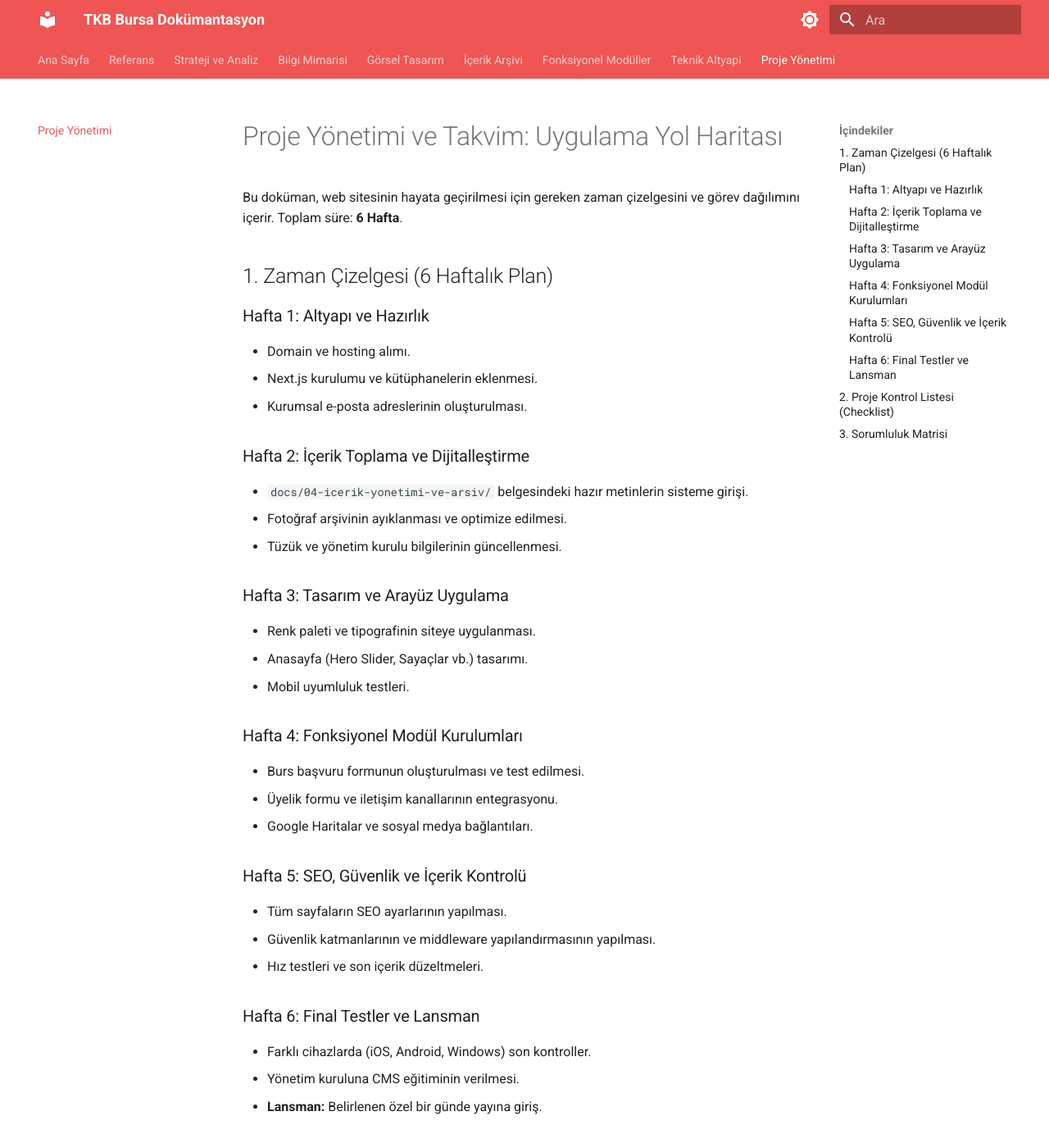
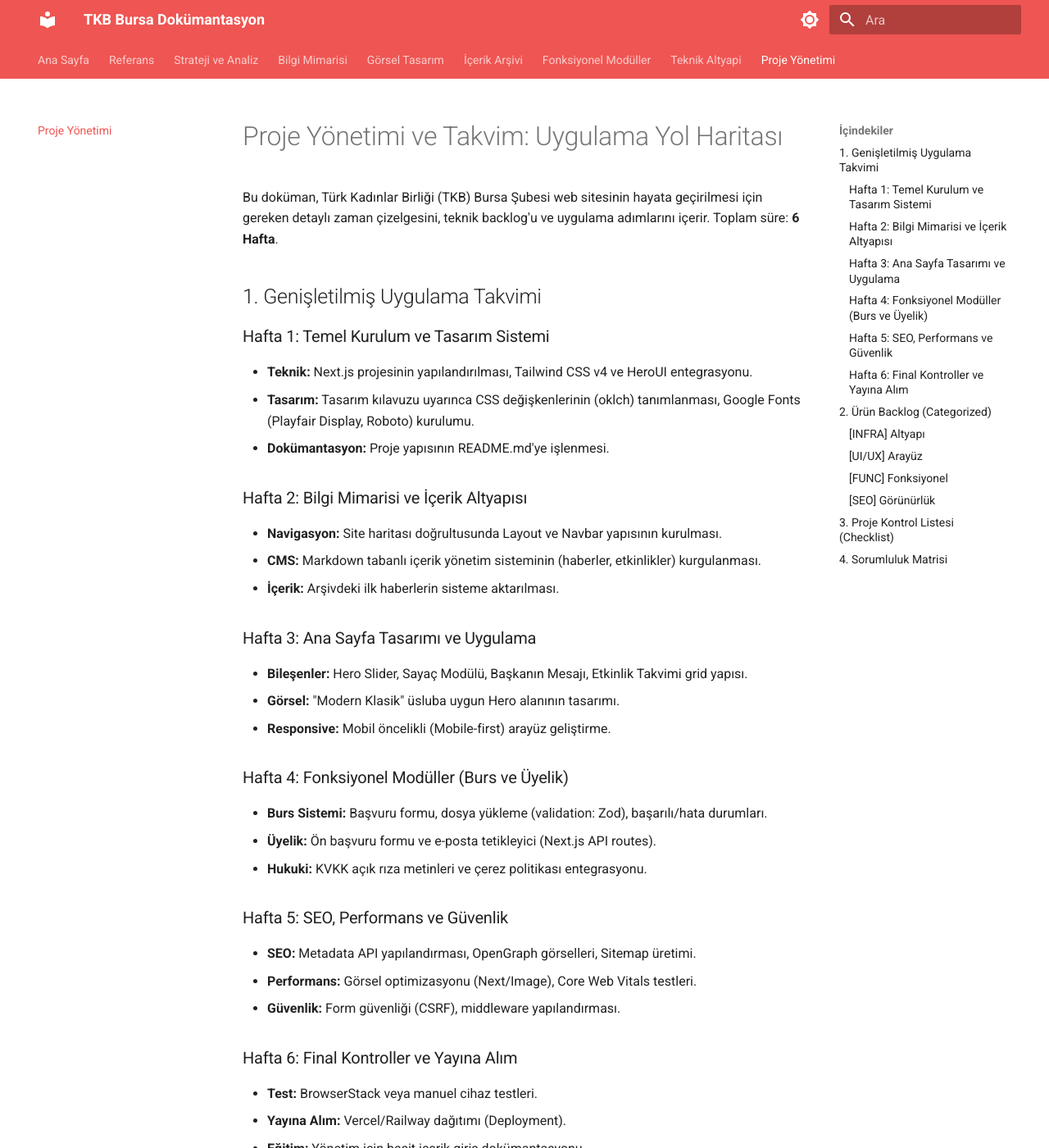
Before and after one commit to mehmetor/tkb-bursa, an MkDocs documentation site: the page built from docs/content/07-proje-yonetimi-ve-takvim/uygulama-takvimi.md, in a window 1280 px wide and 1400 px high. Shown: the whole window at 82% size. Built offline with MkDocs 1.6.1 and Material for MkDocs 9.7.7, drawn with Linux system fonts in a browser that asks for light colours; some of the changed text lies outside the part shown.

Commit message:
docs: revamp application timeline with detailed project roadmap, expanded tasks, and categorized backlog for TKB Bursa website

```diff
--- a/docs/content/07-proje-yonetimi-ve-takvim/uygulama-takvimi.md
+++ b/docs/content/07-proje-yonetimi-ve-takvim/uygulama-takvimi.md
@@ -1,40 +1,65 @@
 # Proje Yönetimi ve Takvim: Uygulama Yol Haritası
 
-Bu doküman, web sitesinin hayata geçirilmesi için gereken zaman çizelgesini ve görev dağılımını içerir. Toplam süre: **6 Hafta**.
+Bu doküman, Türk Kadınlar Birliği (TKB) Bursa Şubesi web sitesinin hayata geçirilmesi için gereken detaylı zaman çizelgesini, teknik backlog'u ve uygulama adımlarını içerir. Toplam süre: **6 Hafta**.
 
-## 1. Zaman Çizelgesi (6 Haftalık Plan)
+## 1. Genişletilmiş Uygulama Takvimi
 
-### Hafta 1: Altyapı ve Hazırlık
-*   Domain ve hosting alımı.
-*   Next.js kurulumu ve kütüphanelerin eklenmesi.
-*   Kurumsal e-posta adreslerinin oluşturulması.
+### Hafta 1: Temel Kurulum ve Tasarım Sistemi
+- **Teknik:** Next.js projesinin yapılandırılması, Tailwind CSS v4 ve HeroUI entegrasyonu.
+- **Tasarım:** Tasarım kılavuzu uyarınca CSS değişkenlerinin (oklch) tanımlanması, Google Fonts (Playfair Display, Roboto) kurulumu.
+- **Dokümantasyon:** Proje yapısının README.md'ye işlenmesi.
 
-### Hafta 2: İçerik Toplama ve Dijitalleştirme
-*   `docs/04-icerik-yonetimi-ve-arsiv/` belgesindeki hazır metinlerin sisteme girişi.
-*   Fotoğraf arşivinin ayıklanması ve optimize edilmesi.
-*   Tüzük ve yönetim kurulu bilgilerinin güncellenmesi.
+### Hafta 2: Bilgi Mimarisi ve İçerik Altyapısı
+- **Navigasyon:** Site haritası doğrultusunda Layout ve Navbar yapısının kurulması.
+- **CMS:** Markdown tabanlı içerik yönetim sisteminin (haberler, etkinlikler) kurgulanması.
+- **İçerik:** Arşivdeki ilk haberlerin sisteme aktarılması.
 
-### Hafta 3: Tasarım ve Arayüz Uygulama
-*   Renk paleti ve tipografinin siteye uygulanması.
-*   Anasayfa (Hero Slider, Sayaçlar vb.) tasarımı.
-*   Mobil uyumluluk testleri.
+### Hafta 3: Ana Sayfa Tasarımı ve Uygulama
+- **Bileşenler:** Hero Slider, Sayaç Modülü, Başkanın Mesajı, Etkinlik Takvimi grid yapısı.
+- **Görsel:** "Modern Klasik" üsluba uygun Hero alanının tasarımı.
+- **Responsive:** Mobil öncelikli (Mobile-first) arayüz geliştirme.
 
-### Hafta 4: Fonksiyonel Modül Kurulumları
-*   Burs başvuru formunun oluşturulması ve test edilmesi.
-*   Üyelik formu ve iletişim kanallarının entegrasyonu.
-*   Google Haritalar ve sosyal medya bağlantıları.
+### Hafta 4: Fonksiyonel Modüller (Burs ve Üyelik)
+- **Burs Sistemi:** Başvuru formu, dosya yükleme (validation: Zod), başarılı/hata durumları.
+- **Üyelik:** Ön başvuru formu ve e-posta tetikleyici (Next.js API routes).
+- **Hukuki:** KVKK açık rıza metinleri ve çerez politikası entegrasyonu.
 
-### Hafta 5: SEO, Güvenlik ve İçerik Kontrolü
-*   Tüm sayfaların SEO ayarlarının yapılması.
-*   Güvenlik katmanlarının ve middleware yapılandırmasının yapılması.
-*   Hız testleri ve son içerik düzeltmeleri.
+### Hafta 5: SEO, Performans ve Güvenlik
+- **SEO:** Metadata API yapılandırması, OpenGraph görselleri, Sitemap üretimi.
+- **Performans:** Görsel optimizasyonu (Next/Image), Core Web Vitals testleri.
+- **Güvenlik:** Form güvenliği (CSRF), middleware yapılandırması.
 
-### Hafta 6: Final Testler ve Lansman
-*   Farklı cihazlarda (iOS, Android, Windows) son kontroller.
-*   Yönetim kuruluna CMS eğitiminin verilmesi.
-*   **Lansman:** Belirlenen özel bir günde yayına giriş.
+### Hafta 6: Final Kontroller ve Yayına Alım
+- **Test:** BrowserStack veya manuel cihaz testleri.
+- **Yayına Alım:** Vercel/Railway dağıtımı (Deployment).
+- **Eğitim:** Yönetim için basit içerik giriş dokümantasyonu.
 
-## 2. Proje Kontrol Listesi (Checklist)
+## 2. Ürün Backlog (Categorized)
+
+### [INFRA] Altyapı
+- [x] Next.js + Tailwind v4 + HeroUI Setup
+- [x] Font & Color Token Configuration
+- [ ] Markdown Content Fetching Logic
+
+### [UI/UX] Arayüz
+- [x] Global Layout & Navigation
+- [x] Home Page: Hero Section
+- [x] Home Page: Counter Module
+- [x] Home Page: News/Events Feed
+- [ ] Interaktif Tarihçe (Zaman Tüneli)
+
+### [FUNC] Fonksiyonel
+- [ ] Burs Başvuru Portalı ve Form Validasyonu
+- [ ] Üyelik Ön Başvuru Formu
+- [ ] İletişim Formu & Google Maps Entegrasyonu
+- [ ] E-Bülten Kayıt (Mailchimp/Sendinblue)
+
+### [SEO] Görünürlük
+- [ ] Semantic HTML Audit
+- [ ] Dynamic Meta Tags per Page
+- [ ] Google Search Console Setup
+
+## 3. Proje Kontrol Listesi (Checklist)
 
 - [ ] Domain & Hosting Aktif mi?
 - [ ] SSL Sertifikası (HTTPS) yüklü mü?
@@ -44,7 +69,7 @@
 - [ ] KVKK metinleri onay kutucukları eklendi mi?
 - [ ] Google Search Console kaydı yapıldı mı?
 
-## 3. Sorumluluk Matrisi
+## 4. Sorumluluk Matrisi
 *   **Proje Yöneticisi:** Genel koordinasyon ve onay.
 *   **İçerik Editörü:** Haber girişi ve fotoğraf yönetimi.
 *   **Teknik Destek:** Sunucu yönetimi ve güvenlik.
```
Also changed, not shown: 1 other file.
